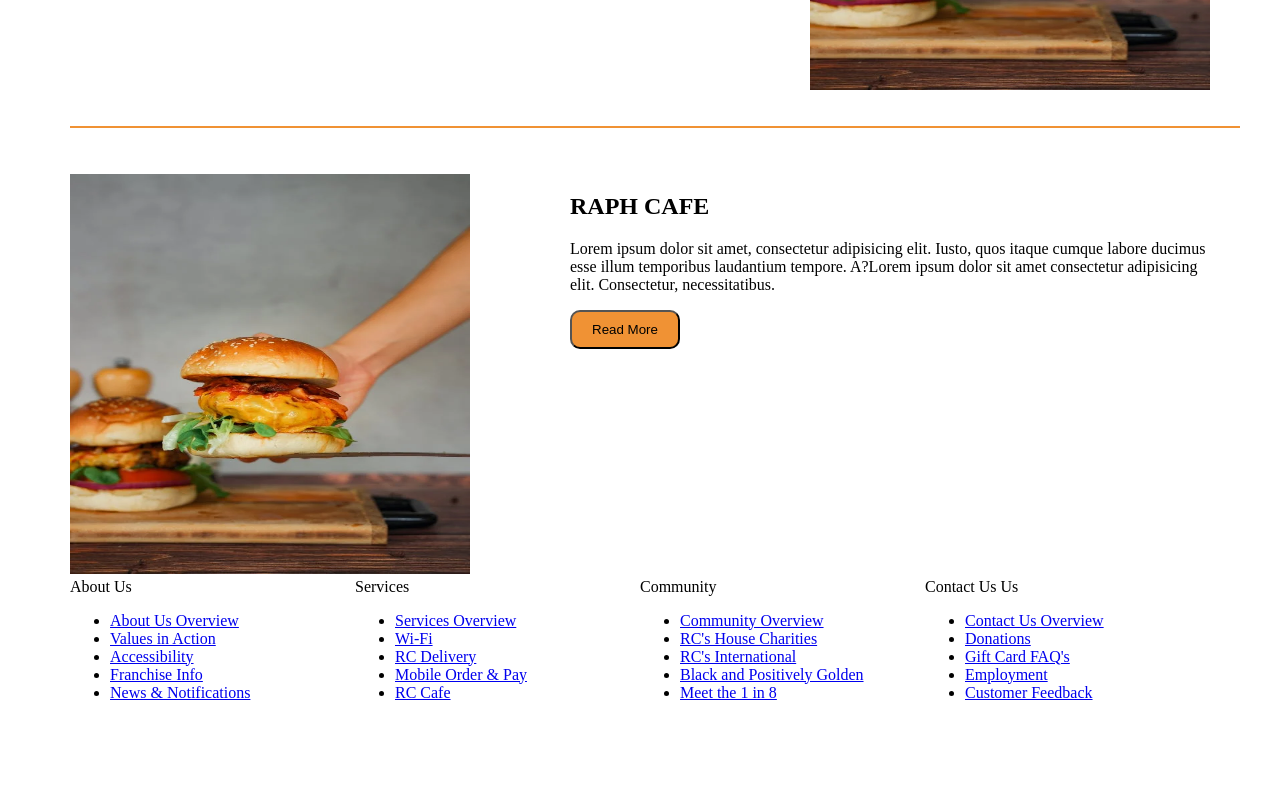
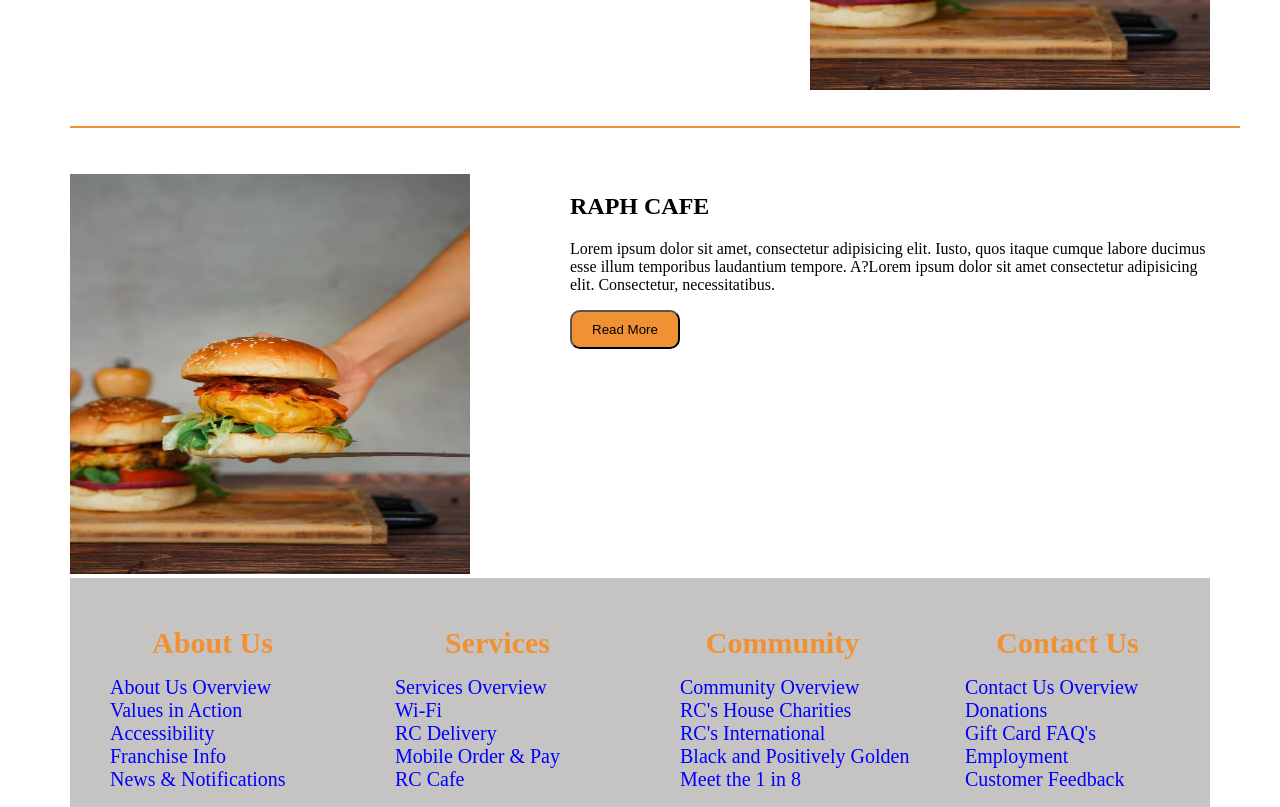
Before and after one commit to Ralpheeze/my-RC-website, a plain HTML site: page about.html in a window 1280 px wide. Shown: the part 2257-3064 px from the top of the page. Before the commit the page ends 2975 px from the top, so only its background shows below. Drawn offline with Linux system fonts and the light colour scheme.

Commit message:
updated 2

```diff
--- a/about.css
+++ b/about.css
@@ -193,6 +193,49 @@ body {
 }
 
 .about-foot {
+    background-color: rgb(198, 195, 195);
     display: grid;
     grid-template-columns: 1fr 1fr 1fr 1fr;
 }
+
+.foot-head1 {
+    color: rgb(240, 146, 52);
+    font-size: 30px;
+    font-weight: bold;
+    text-align: center;
+}
+
+.foot-control {
+    margin-top: 3rem;
+
+}
+
+.foot-href {
+    font-size: 20px;
+}
+
+.foot-list {
+    list-style-type: none;
+    text-align-last: left;
+    justify-content: start;
+}
+
+.foot-href:link {
+    color: blue;
+    text-decoration: none;
+}
+
+.foot-href:hover {
+    color: orange;
+    /* text-decoration: none; */
+}
+
+.foot-href:active {
+    color: orange;
+    /* text-decoration: none; */
+}
+
+.foot-href:visited {
+    color: green;
+    /* text-decoration: none; */
+}
--- a/about.html
+++ b/about.html
@@ -179,7 +179,7 @@
                     </div>
 
                     <div class="foot-control">
-                        <div class="foot-head1">Contact Us Us</div>
+                        <div class="foot-head1">Contact Us</div>
 
                         <div class="foot-list-guard">
                             <ul class="foot-list">
```
